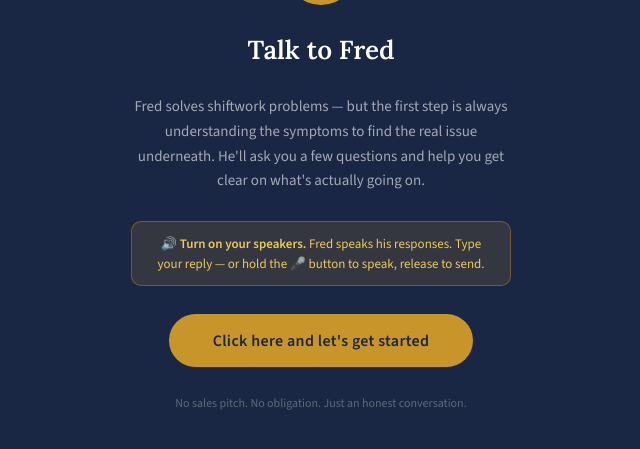
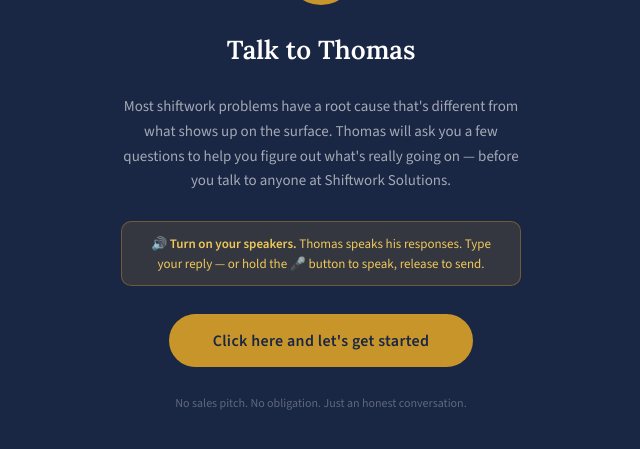
Before and after one commit to Hyperiongate/shift-work-diagnostic, a Flask app: page / in a window 1280 px wide. Shown: the part 228-677 px from the top of the page, without its empty margins (319-959 px from the left). Run offline with Flask 3, Linux system fonts and the light colour scheme.

Commit message:
Update index.html

```diff
--- a/templates/index.html
+++ b/templates/index.html
@@ -3,7 +3,7 @@
 <head>
 <meta charset="UTF-8">
 <meta name="viewport" content="width=device-width, initial-scale=1.0">
-<title>Fred | Shiftwork Solutions</title>
+<title>Thomas | Shiftwork Solutions</title>
 <style>
   @import url('https://fonts.googleapis.com/css2?family=Lora:ital,wght@0,400;0,600;1,400&family=Source+Sans+3:wght@300;400;600&display=swap');
 
@@ -61,7 +61,7 @@
 
   .start-sub {
     font-size: 15px; color: rgba(255,255,255,0.60);
-    text-align: center; max-width: 380px; line-height: 1.65;
+    text-align: center; max-width: 400px; line-height: 1.65;
   }
 
   .speaker-notice {
@@ -69,7 +69,7 @@
     border: 1px solid rgba(200,149,42,0.40);
     border-radius: 10px; padding: 12px 20px;
     font-size: 13px; color: var(--gold-lt);
-    text-align: center; max-width: 380px; line-height: 1.5;
+    text-align: center; max-width: 400px; line-height: 1.5;
   }
 
   .speaker-notice strong { color: var(--gold-lt); }
@@ -204,8 +204,8 @@
   }
 
   .bubble-row { display: flex; align-items: flex-end; gap: 10px; }
-  .bubble-row.fred { justify-content: flex-start; }
-  .bubble-row.user { justify-content: flex-end; }
+  .bubble-row.thomas { justify-content: flex-start; }
+  .bubble-row.user   { justify-content: flex-end; }
 
   .avatar-circle {
     width: 32px; height: 32px; background: var(--navy); border-radius: 50%;
@@ -219,8 +219,8 @@
     font-size: 14px; line-height: 1.65; box-shadow: var(--shadow);
   }
 
-  .bubble-row.fred .bubble { background: var(--fred-bg); color: var(--navy); border-bottom-left-radius: 4px; }
-  .bubble-row.user .bubble { background: var(--user-bg); color: var(--user-tx); border-bottom-right-radius: 4px; }
+  .bubble-row.thomas .bubble { background: var(--fred-bg); color: var(--navy); border-bottom-left-radius: 4px; }
+  .bubble-row.user   .bubble { background: var(--user-bg); color: var(--user-tx); border-bottom-right-radius: 4px; }
 
   .speaking-indicator {
     display: inline-flex; align-items: center; gap: 3px;
@@ -266,17 +266,13 @@
     border-top: 1px solid var(--border); flex-shrink: 0;
   }
 
-  /* Mic hint — visible, not faint */
   .mic-hint {
     text-align: center; font-size: 13px;
     color: var(--navy); font-weight: 600;
     margin-bottom: 8px; user-select: none;
-    letter-spacing: 0.01em;
   }
 
-  .mic-hint.listening {
-    color: #ef4444;
-  }
+  .mic-hint.listening { color: #ef4444; }
 
   .input-row {
     display: flex; gap: 8px; background: var(--white);
@@ -297,7 +293,6 @@
 
   #user-input::placeholder { color: #aaa; }
 
-  /* Push-to-talk mic button */
   #mic-btn {
     width: 38px; height: 38px;
     background: none; border: 1.5px solid var(--border);
@@ -411,15 +406,15 @@
 
 <!-- ── Start screen ──────────────────────────────────── -->
 <div id="start-screen">
-  <div class="start-logo">F</div>
-  <div class="start-heading">Talk to Fred</div>
+  <div class="start-logo">T</div>
+  <div class="start-heading">Talk to Thomas</div>
   <div class="start-sub">
-    Fred solves shiftwork problems — but the first step is always
-    understanding the symptoms to find the real issue underneath.
-    He'll ask you a few questions and help you get clear on what's actually going on.
+    Most shiftwork problems have a root cause that's different from what shows up on the surface.
+    Thomas will ask you a few questions to help you figure out what's really going on —
+    before you talk to anyone at Shiftwork Solutions.
   </div>
   <div class="speaker-notice">
-    🔊 <strong>Turn on your speakers.</strong> Fred speaks his responses.
+    🔊 <strong>Turn on your speakers.</strong> Thomas speaks his responses.
     Type your reply — or hold the 🎤 button to speak, release to send.
   </div>
   <button id="start-btn" onclick="startConversation()">
@@ -430,9 +425,9 @@
 
 <!-- ── Header ────────────────────────────────────────── -->
 <header>
-  <div class="logo-mark">F</div>
+  <div class="logo-mark">T</div>
   <div class="header-text">
-    <h1>Fred</h1>
+    <h1>Thomas</h1>
     <p>Shiftwork Solutions — Diagnostic Advisor</p>
   </div>
   <div class="header-right">
@@ -451,7 +446,7 @@
       alt="Industrial operations">
 
     <div class="sidebar-section">
-      <div class="sidebar-label">Ask Fred About</div>
+      <div class="sidebar-label">Ask Thomas About</div>
       <button class="topic-btn" onclick="injectTopic('Tell me about your consulting process')">
         🔄 Our consulting process
       </button>
@@ -489,14 +484,14 @@
   <!-- Chat -->
   <div class="chat-area">
     <div class="intro-card">
-      <strong>Shiftwork Solutions solves shiftwork problems.</strong>
-      The first step is always understanding the symptoms to find the real issue underneath.
-      Fred will ask you a few questions — type your replies, or <strong>hold 🎤 to speak and release to send.</strong>
+      <strong>Most shiftwork problems run deeper than they first appear.</strong>
+      Thomas will ask you a few questions to help identify the real issue underneath the symptoms.
+      Type your replies — or <strong>hold 🎤 to speak, release to send.</strong>
     </div>
 
     <div id="messages">
-      <div class="bubble-row fred" id="typing-row">
-        <div class="avatar-circle">F</div>
+      <div class="bubble-row thomas" id="typing-row">
+        <div class="avatar-circle">T</div>
         <div class="typing-indicator" id="typing">
           <span></span><span></span><span></span>
         </div>
@@ -573,21 +568,31 @@
   let currentAudio  = null;
   let speakingEl    = null;
   let leadData      = null;
-  let recognition   = null;
   let isRecording   = false;
 
-  // ── Push-to-talk setup ─────────────────────────────────
-  const SpeechRecognition = window.SpeechRecognition || window.webkitSpeechRecognition;
+  // ── Push-to-talk ───────────────────────────────────────
+  // Key fix: create a FRESH SpeechRecognition instance each time
+  // the user presses the mic button. Reusing the same instance
+  // causes increasing delays on subsequent presses because the
+  // browser's recognition engine accumulates state between sessions.
 
-  if (SpeechRecognition) {
-    recognition = new SpeechRecognition();
-    // Use continuous=true so recognition does not auto-stop mid-sentence
-    recognition.continuous     = true;
-    recognition.interimResults = true;
-    recognition.lang           = 'en-US';
+  const SpeechRecognitionAPI = window.SpeechRecognition || window.webkitSpeechRecognition;
+  let micSupported = !!SpeechRecognitionAPI;
 
-    recognition.onresult = (event) => {
-      // Build full transcript from all results so far
+  if (!micSupported) {
+    micBtn.classList.add('unsupported');
+    micBtn.title = 'Voice input not supported in this browser';
+    micHint.textContent = 'Voice input not available in this browser — please type.';
+  }
+
+  function buildRecognition() {
+    // Always build a fresh instance — no accumulated state, no delay
+    const r = new SpeechRecognitionAPI();
+    r.continuous     = false;
+    r.interimResults = true;
+    r.lang           = 'en-US';
+
+    r.onresult = (event) => {
       let transcript = '';
       for (let i = 0; i < event.results.length; i++) {
         transcript += event.results[i][0].transcript;
@@ -595,64 +600,67 @@
       inputEl.value = transcript.trim();
     };
 
-    recognition.onend = () => {
-      // Recognition ended (either we stopped it or it timed out)
-      // Only send if we stopped deliberately (user released button)
-      // and there is something to send
-      if (!isRecording && inputEl.value.trim()) {
-        sendMessage();
-      }
-      // Reset visual state
-      micBtn.classList.remove('recording');
-      inputRow.classList.remove('recording');
-      micHint.textContent = '🎤 Hold to speak \u00a0·\u00a0 Release to send';
-      micHint.classList.remove('listening');
-      isRecording = false;
+    r.onend = () => {
+      // Fire immediately when recognition ends — no waiting
+      const text = inputEl.value.trim();
+      resetMicUI();
+      if (text) sendMessage();
     };
 
-    recognition.onerror = (event) => {
+    r.onerror = (event) => {
       console.warn('Speech error:', event.error);
-      isRecording = false;
-      micBtn.classList.remove('recording');
-      inputRow.classList.remove('recording');
-      micHint.classList.remove('listening');
-      micHint.textContent = '🎤 Hold to speak \u00a0·\u00a0 Release to send';
+      resetMicUI();
       if (event.error === 'not-allowed') {
         micHint.textContent = 'Microphone access denied — check browser settings.';
+        micSupported = false;
         micBtn.classList.add('unsupported');
       }
     };
 
-  } else {
-    micBtn.classList.add('unsupported');
-    micBtn.title = 'Voice input not supported in this browser';
-    micHint.textContent = 'Voice input not available in this browser — please type.';
+    return r;
+  }
+
+  let activeRecognition = null;
+
+  function resetMicUI() {
+    isRecording = false;
+    micBtn.classList.remove('recording');
+    inputRow.classList.remove('recording');
+    micHint.textContent = '🎤 Hold to speak \u00a0·\u00a0 Release to send';
+    micHint.classList.remove('listening');
   }
 
   function startRecording() {
-    if (!recognition || isWaiting || micBtn.classList.contains('unsupported')) return;
+    if (!micSupported || isWaiting) return;
+    if (isRecording) return;
+
+    // Pause Thomas if speaking so mic picks up visitor clearly
+    if (currentAudio) { currentAudio.pause(); currentAudio = null; }
+    if (speakingEl)   { speakingEl.classList.remove('active'); speakingEl = null; }
+
     isRecording = true;
     inputEl.value = '';
     micBtn.classList.add('recording');
     inputRow.classList.add('recording');
     micHint.textContent = '🔴 Recording — release to send';
     micHint.classList.add('listening');
-    // Pause Fred if speaking so mic picks up visitor clearly
-    if (currentAudio) { currentAudio.pause(); currentAudio = null; }
-    if (speakingEl)   { speakingEl.classList.remove('active'); speakingEl = null; }
+
+    // Fresh instance every time — eliminates delay buildup
+    activeRecognition = buildRecognition();
     try {
-      recognition.start();
+      activeRecognition.start();
     } catch(e) {
-      // Recognition may already be running — safe to ignore
       console.warn('Recognition start error:', e);
+      resetMicUI();
     }
   }
 
   function stopRecording() {
-    if (!isRecording) return;
+    if (!isRecording || !activeRecognition) return;
     isRecording = false;
-    // Stop recognition — onend fires and triggers sendMessage if there is text
-    try { recognition.stop(); } catch(e) {}
+    // Stop immediately — onend fires and triggers send
+    try { activeRecognition.stop(); } catch(e) {}
+    activeRecognition = null;
   }
 
   // Mouse events (desktop)
@@ -661,9 +669,9 @@
   micBtn.addEventListener('mouseleave', (e) => { if (isRecording) stopRecording(); });
 
   // Touch events (mobile / tablet)
-  micBtn.addEventListener('touchstart', (e) => { e.preventDefault(); startRecording(); }, { passive: false });
-  micBtn.addEventListener('touchend',   (e) => { e.preventDefault(); stopRecording(); },  { passive: false });
-  micBtn.addEventListener('touchcancel',(e) => { if (isRecording) stopRecording(); },     { passive: false });
+  micBtn.addEventListener('touchstart',  (e) => { e.preventDefault(); startRecording(); }, { passive: false });
+  micBtn.addEventListener('touchend',    (e) => { e.preventDefault(); stopRecording(); },  { passive: false });
+  micBtn.addEventListener('touchcancel', (e) => { if (isRecording) stopRecording(); },     { passive: false });
 
   // ── Start ──────────────────────────────────────────────
   function startConversation() {
@@ -705,7 +713,7 @@
     closeLeadCapture();
     addBubble(
       `Thanks ${name} — someone from Jim's team will be in touch at ${email} within one business day.`,
-      'fred', null
+      'thomas', null
     );
   }
 
@@ -779,15 +787,15 @@
   function addBubble(text, who, audiob64) {
     const row = document.createElement('div');
     row.className = 'bubble-row ' + who;
-    if (who === 'fred') {
+    if (who === 'thomas') {
       const av = document.createElement('div');
-      av.className = 'avatar-circle'; av.textContent = 'F';
+      av.className = 'avatar-circle'; av.textContent = 'T';
       row.appendChild(av);
     }
     const bub = document.createElement('div');
     bub.className = 'bubble'; bub.textContent = text;
     let indicator = null;
-    if (who === 'fred') {
+    if (who === 'thomas') {
       indicator = document.createElement('span');
       indicator.className = 'speaking-indicator';
       indicator.innerHTML = '<span></span><span></span><span></span><span></span><span></span>';
@@ -796,7 +804,7 @@
     row.appendChild(bub);
     messagesEl.insertBefore(row, typingRow);
     scrollBottom();
-    if (who === 'fred' && audiob64) playAudio(audiob64, indicator);
+    if (who === 'thomas' && audiob64) playAudio(audiob64, indicator);
   }
 
   // ── Send ───────────────────────────────────────────────
@@ -817,13 +825,13 @@
       const data = await resp.json();
       hideTyping();
       if (data.reply) {
-        addBubble(data.reply, 'fred', data.audio || null);
+        addBubble(data.reply, 'thomas', data.audio || null);
       } else {
-        addBubble("Sorry, something went wrong on my end. Please try again.", 'fred', null);
+        addBubble("Sorry, something went wrong on my end. Please try again.", 'thomas', null);
       }
     } catch (err) {
       hideTyping();
-      addBubble("Connection issue — please refresh and try again.", 'fred', null);
+      addBubble("Connection issue — please refresh and try again.", 'thomas', null);
     }
     isWaiting = false; sendBtn.disabled = false; inputEl.focus();
   }
@@ -839,10 +847,10 @@
       });
       const data = await resp.json();
       hideTyping();
-      if (data.reply) addBubble(data.reply, 'fred', data.audio || null);
+      if (data.reply) addBubble(data.reply, 'thomas', data.audio || null);
     } catch (err) {
       hideTyping();
-      addBubble("Hi, I'm Fred. I'm here to help you think through what's going on with your shift operations. What brought you here today?", 'fred', null);
+      addBubble("Hi, I'm Thomas. I'm here to help you figure out what's really going on with your shift operations — before you talk to anyone at Shiftwork Solutions. What brought you here today?", 'thomas', null);
     }
   }
 
```
